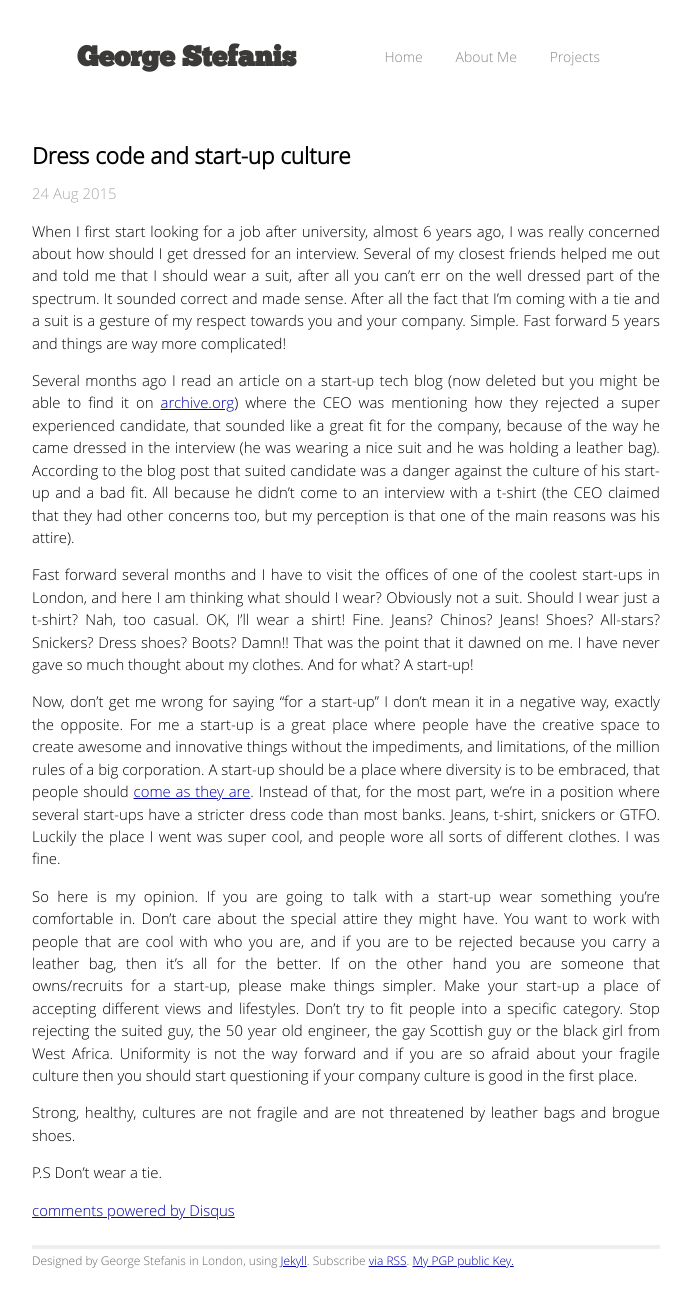
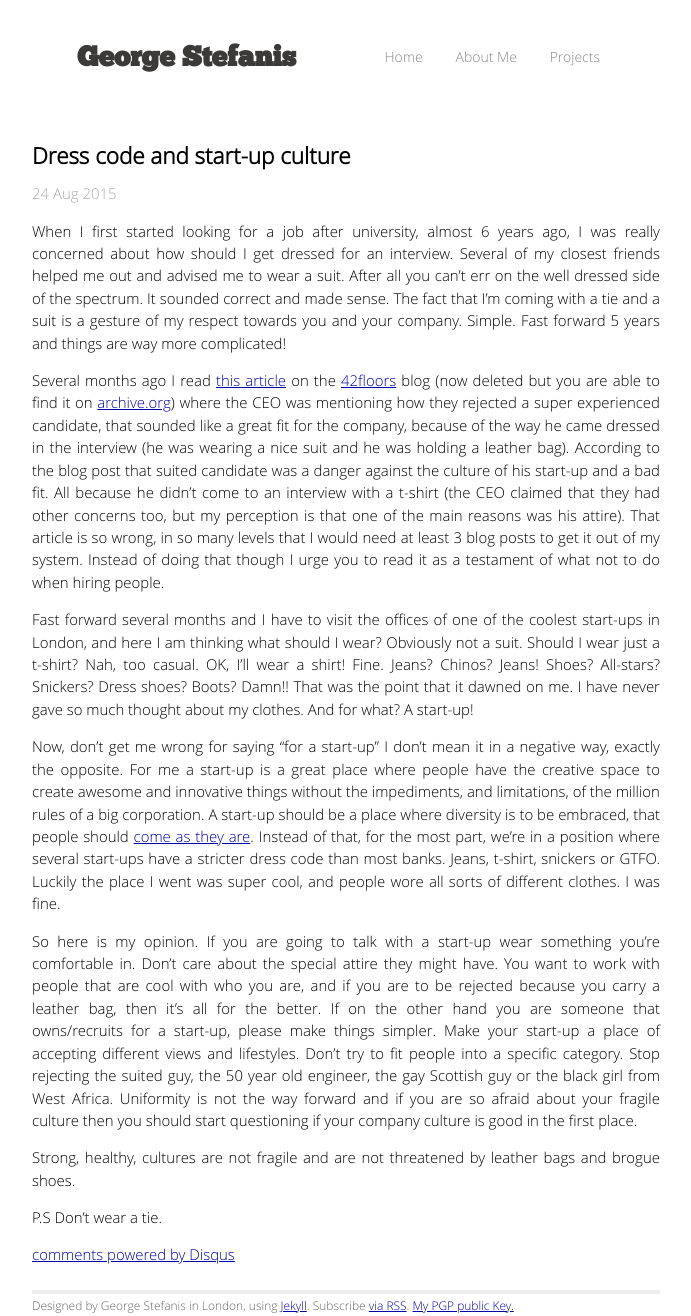
Before and after one commit to skywritergr/georgestefanis.com, a Jekyll site: the page built from _posts/2015-08-24-dress-code-and-startups.markdown, in a window 1280 px wide. Shown: the whole page, without its empty margins (294-985 px from the left). Built offline with Jekyll 4.4.1, drawn with Linux system fonts in a browser that asks for light colours; Markdown is read by kramdown in place of the engine named in the settings; comment, search, counter and statistics services are not loaded; before the commit the page ends 1271 px from its top, so only the background shows below that.

Commit message:
small changes

```diff
--- a/_posts/2015-08-24-dress-code-and-startups.markdown
+++ b/_posts/2015-08-24-dress-code-and-startups.markdown
@@ -5,9 +5,9 @@
 categories: blog
 ---
 
-When I first start looking for a job after university, almost 6 years ago, I was really concerned about how should I get dressed for an interview. Several of my closest friends helped me out and told me that I should wear a suit, after all you can't err on the well dressed part of the spectrum. It sounded correct and made sense. After all the fact that I'm coming with a tie and a suit is a gesture of my respect towards you and your company. Simple. Fast forward 5 years and things are way more complicated!
+When I first started looking for a job after university, almost 6 years ago, I was really concerned about how should I get dressed for an interview. Several of my closest friends helped me out and advised me to wear a suit. After all you can't err on the well dressed side of the spectrum. It sounded correct and made sense. The fact that I'm coming with a tie and a suit is a gesture of my respect towards you and your company. Simple. Fast forward 5 years and things are way more complicated!
 
-Several months ago I read an article on a start-up tech blog (now deleted but you might be able to find it on [archive.org](https://archive.org)) where the CEO was mentioning how they rejected a super experienced candidate, that sounded like a great fit for the company, because of the way he came dressed in the interview (he was wearing a nice suit and he was holding a leather bag). According to the blog post that suited candidate was a danger against the culture of his start-up and a bad fit. All because he didn't come to an interview with a t-shirt (the CEO claimed that they had other concerns too, but my perception is that one of the main reasons was his attire).
+Several months ago I read [this article](https://web.archive.org/web/20140618142018/http://blog.42floors.com/interviewing-at-a-startup/) on the [42floors](https://42floors.com/) blog (now deleted but you are able to find it on [archive.org](https://archive.org)) where the CEO was mentioning how they rejected a super experienced candidate, that sounded like a great fit for the company, because of the way he came dressed in the interview (he was wearing a nice suit and he was holding a leather bag). According to the blog post that suited candidate was a danger against the culture of his start-up and a bad fit. All because he didn't come to an interview with a t-shirt (the CEO claimed that they had other concerns too, but my perception is that one of the main reasons was his attire). That article is so wrong, in so many levels that I would need at least 3 blog posts to get it out of my system. Instead of doing that though I urge you to read it as a testament of what not to do when hiring people.
 
 Fast forward several months and I have to visit the offices of one of the coolest start-ups in London, and here I am thinking what should I wear? Obviously not a suit. Should I wear just a t-shirt? Nah, too casual. OK, I'll wear a shirt! Fine. Jeans? Chinos? Jeans! Shoes? All-stars? Snickers? Dress shoes? Boots? Damn!! That was the point that it dawned on me. I have never gave so much thought about my clothes. And for what? A start-up!
 
```
